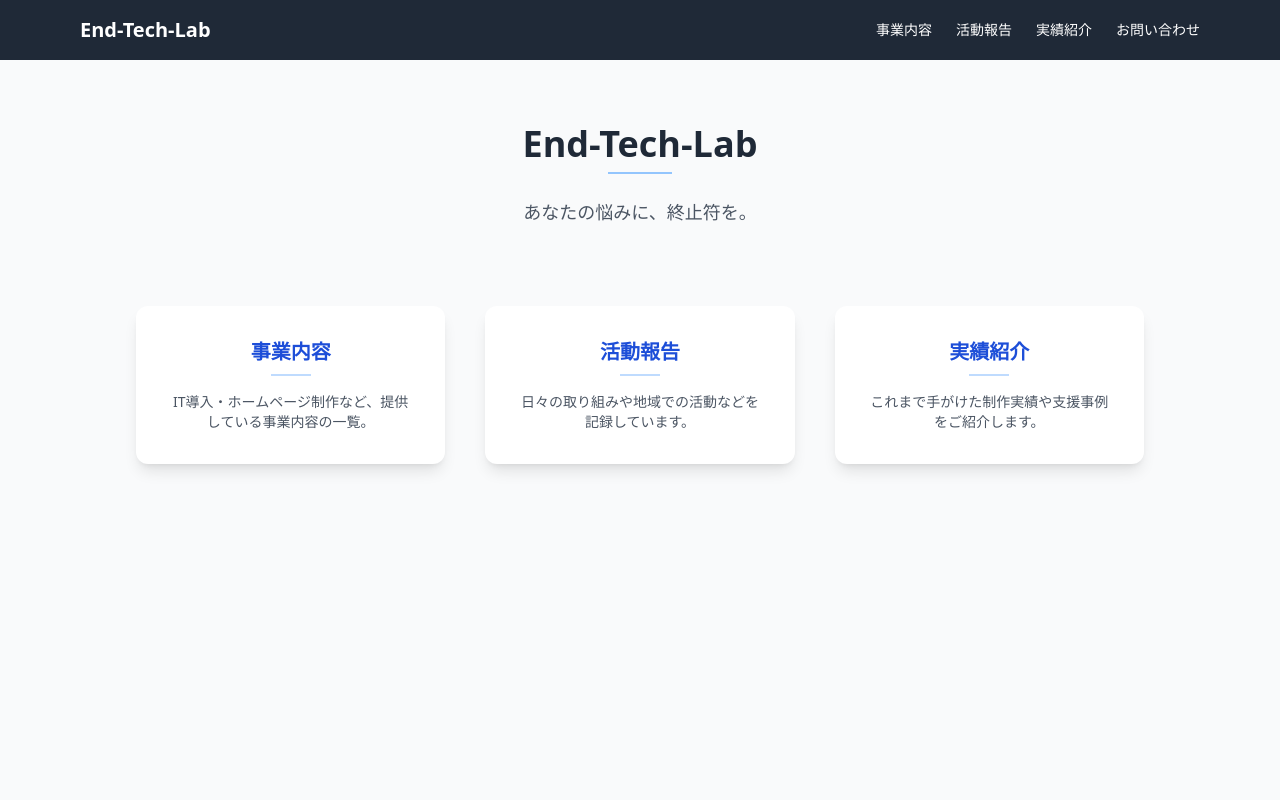
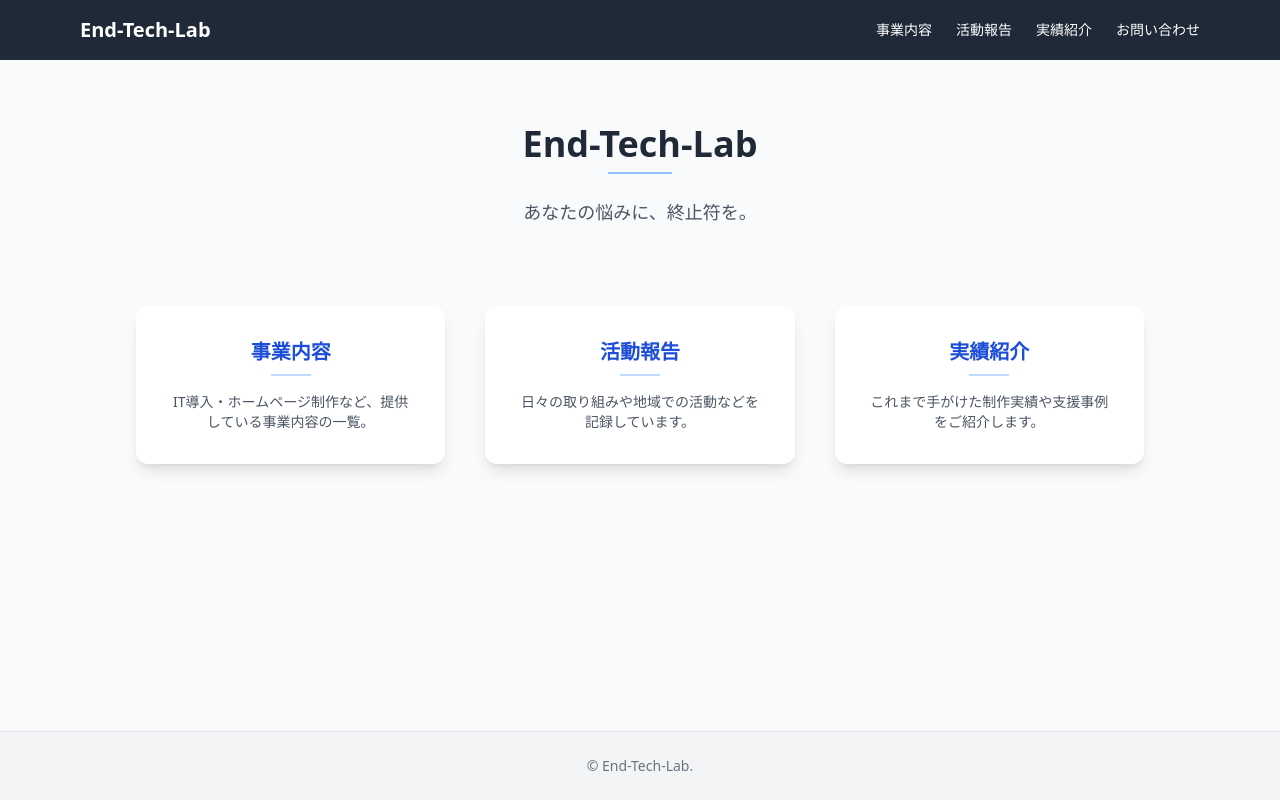
Before and after one commit to endtechlab/end-tech-lab, a Next.js app: page / in a window 1280 px wide. Shown: the top 800 px of the page. Built offline with nearby package versions, Linux system fonts and the light colour scheme.

Commit message:
全体調整

```diff
--- a/pages/_app.tsx
+++ b/pages/_app.tsx
@@ -6,11 +6,13 @@
 
 function MyApp({ Component, pageProps }: AppProps) {
   return (
-    <>
+    <div className="flex flex-col min-h-screen bg-gray-50">
       <Header />
-      <Component {...pageProps} />
+      <main className="flex-1">
+        <Component {...pageProps} />
+      </main>
       <Footer />
-    </>
+    </div>
   );
 }
 
--- a/pages/activities/[slug].tsx
+++ b/pages/activities/[slug].tsx
@@ -16,7 +16,7 @@
         <title>{activity.title} | 活動報告 | End-Tech-Lab</title>
         <meta name="description" content={`${activity.title} の詳細ページ`} />
       </Head>
-      <main className="min-h-screen bg-gray-50 py-12">
+      <main className="py-12">
         <div className="max-w-3xl mx-auto bg-white shadow-lg rounded-xl px-8 py-10">
           <h1 className="text-3xl font-bold mb-2 text-gray-800">{activity.title}</h1>
           <div className="border-b-2 border-blue-300 w-16 mb-8"></div>
--- a/pages/activities/index.tsx
+++ b/pages/activities/index.tsx
@@ -10,7 +10,7 @@
 
 const ActivitiesPage: NextPage<Props> = ({ activities }) => {
   return (
-    <main className="min-h-screen bg-gray-50 py-12">
+    <main className="py-12">
       <div className="max-w-4xl mx-auto">
         <h1 className="text-3xl font-bold text-gray-800 mb-2">活動報告</h1>
         <div className="border-b-2 border-blue-300 w-16 mb-10"></div>
--- a/pages/index.tsx
+++ b/pages/index.tsx
@@ -3,7 +3,7 @@
 
 export default function Home() {
   return (
-    <main className="min-h-screen bg-gray-50 py-16">
+    <main className="py-16">
       <section className="text-center mb-20">
         <h1 className="text-4xl font-bold text-gray-800 mb-2">End-Tech-Lab</h1>
         <div className="border-b-2 border-blue-300 w-16 mx-auto mb-6"></div>
--- a/pages/services/[slug].tsx
+++ b/pages/services/[slug].tsx
@@ -16,7 +16,7 @@
       <title>{service.title} | サービス紹介 | End-Tech-Lab</title>
       <meta name="description" content={`${service.title} の詳細ページ`} />
     </Head>
-    <main className="min-h-screen bg-gray-50 py-12">
+    <main className="py-12">
       <div className="max-w-3xl mx-auto bg-white shadow-lg rounded-xl px-8 py-10">
         <h1 className="text-3xl font-bold mb-2 text-gray-800">{service.title}</h1>
         <div className="border-b-2 border-blue-300 w-16 mb-8"></div>
--- a/pages/services/index.tsx
+++ b/pages/services/index.tsx
@@ -10,7 +10,7 @@
 
 const ServicesPage: NextPage<Props> = ({ services }) => {
   return (
-    <main className="min-h-screen bg-gray-50 py-12">
+    <main className="py-12">
       <div className="max-w-5xl mx-auto">
         <h1 className="text-3xl font-bold text-gray-800 mb-2">提供サービス一覧</h1>
         <div className="border-b-2 border-blue-300 w-16 mb-10"></div>
--- a/pages/works/[slug].tsx
+++ b/pages/works/[slug].tsx
@@ -16,7 +16,7 @@
         <title>{work.title} | 実績紹介 | End-Tech-Lab</title>
         <meta name="description" content={`${work.title} の詳細ページ`} />
       </Head>
-      <main className="min-h-screen bg-gray-50 py-12">
+      <main className="py-12">
         <div className="max-w-3xl mx-auto bg-white shadow-lg rounded-xl px-8 py-10">
           <h1 className="text-3xl font-bold mb-2 text-gray-800">{work.title}</h1>
           <div className="border-b-2 border-blue-300 w-16 mb-8"></div>
--- a/pages/works/index.tsx
+++ b/pages/works/index.tsx
@@ -10,7 +10,7 @@
 
 const WorksPage: NextPage<Props> = ({ works }) => {
   return (
-    <main className="min-h-screen bg-gray-50 py-12">
+    <main className="py-12">
       <div className="max-w-5xl mx-auto">
         <h1 className="text-3xl font-bold text-gray-800 mb-2">実績紹介</h1>
         <div className="border-b-2 border-blue-300 w-16 mb-10"></div>
```
